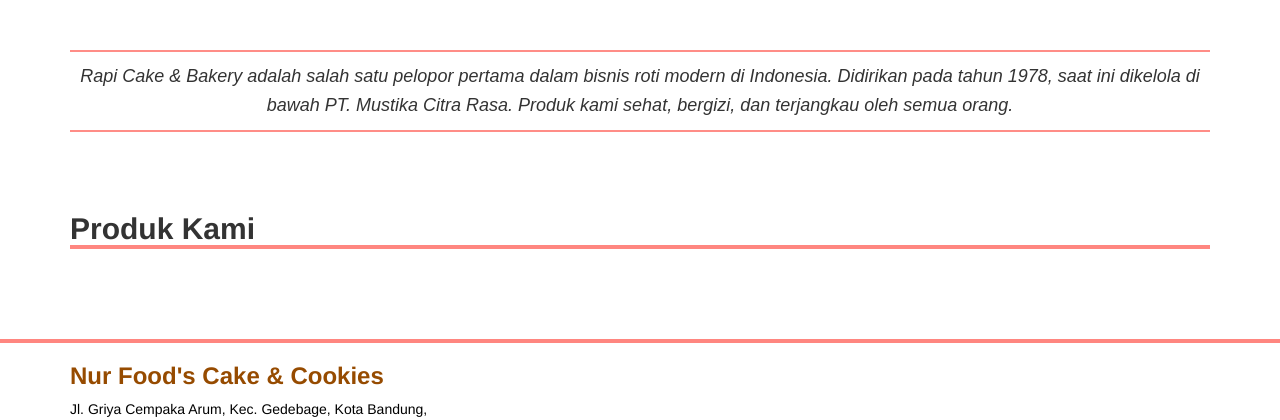
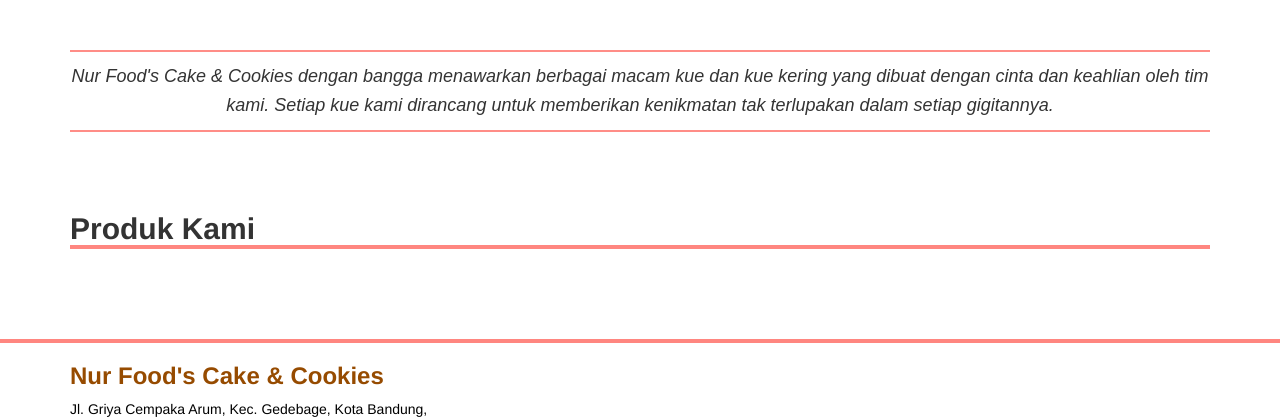
Before and after one commit to rallyz/Toko_Online_1.0, a PHP site: page / in a window 1280 px wide. Shown: the part 711-1131 px from the top of the page. Run offline with PHP 8.4, Linux system fonts and the light colour scheme; data that the repository does not hold is empty; a stand-in replaces the project's code that opens the database connection; some libraries are stand-ins or nearby versions.

Commit message:
Update index.php

```diff
--- a/index.php
+++ b/index.php
@@ -14,7 +14,7 @@
 <div class="container">
 
 
-		<h4 class="text-center" style="font-family: arial; padding-top: 10px; padding-bottom: 10px; font-style: italic; line-height: 29px; border-top: 2px solid #ff8d87; border-bottom: 2px solid #ff8d87;">Rapi Cake & Bakery adalah salah satu pelopor pertama dalam bisnis roti modern di Indonesia. Didirikan pada tahun 1978,  saat ini dikelola di bawah PT. Mustika Citra Rasa. Produk kami sehat, bergizi, dan terjangkau oleh semua orang.</h4>
+				<h4 class="text-center" style="font-family: arial; padding-top: 10px; padding-bottom: 10px; font-style: italic; line-height: 29px; border-top: 2px solid #ff8d87; border-bottom: 2px solid #ff8d87;">Nur Food's Cake & Cookies dengan bangga menawarkan berbagai macam kue dan kue kering yang dibuat dengan cinta dan keahlian oleh tim kami. Setiap kue kami dirancang untuk memberikan kenikmatan tak terlupakan dalam setiap gigitannya.</h4>
 
 
 	<h2 style=" width: 100%; border-bottom: 4px solid #ff8680; margin-top: 80px;"><b>Produk Kami</b></h2>
```
